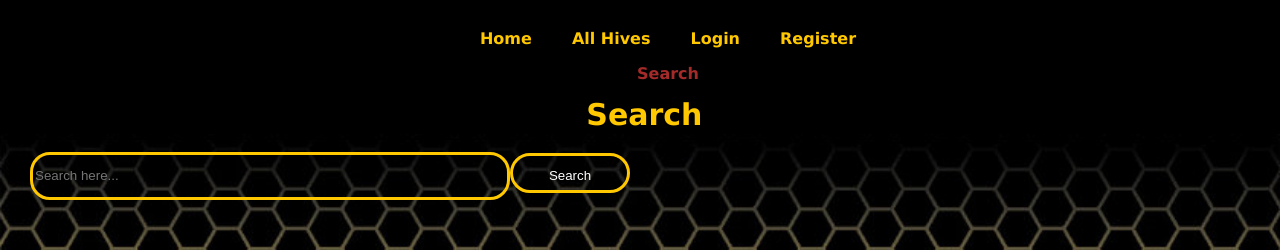
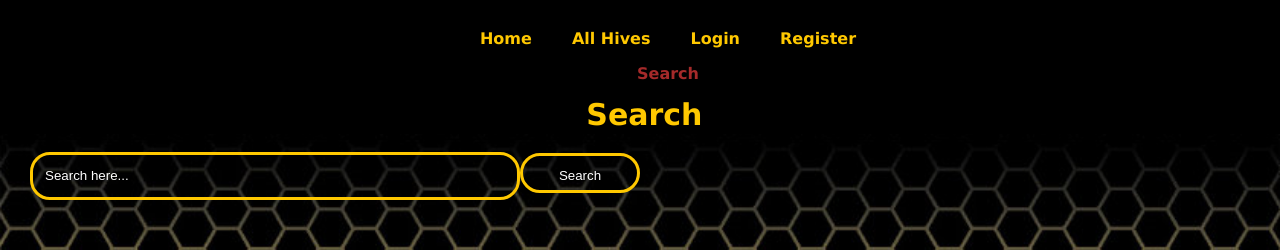
Before and after one commit to etodorinov/beeProject, a React (Create React App) app in the folder client/: page /hives/search in a window 1280 px wide. Shown: the top 250 px of the page. Built offline with nearby package versions, Linux system fonts and the light colour scheme.

Commit message:
More stylization

```diff
--- a/client/public/css/search.css
+++ b/client/public/css/search.css
@@ -24,7 +24,7 @@ select {
   height: 40px;
   border: 3px solid rgb(255, 200, 0);
   border-radius: 20px;
-
+  padding-left: 12px;
 }
 
 .search-form button {
@@ -150,3 +150,12 @@ select {
   color: white;
   font-family: Verdana, Geneva, Tahoma, sans-serif;
 }
+
+.search-form input::placeholder {
+  color: white;
+  opacity: 1;
+}
+
+.search-form input::-ms-input-placeholder {
+  color: white;
+}
```
